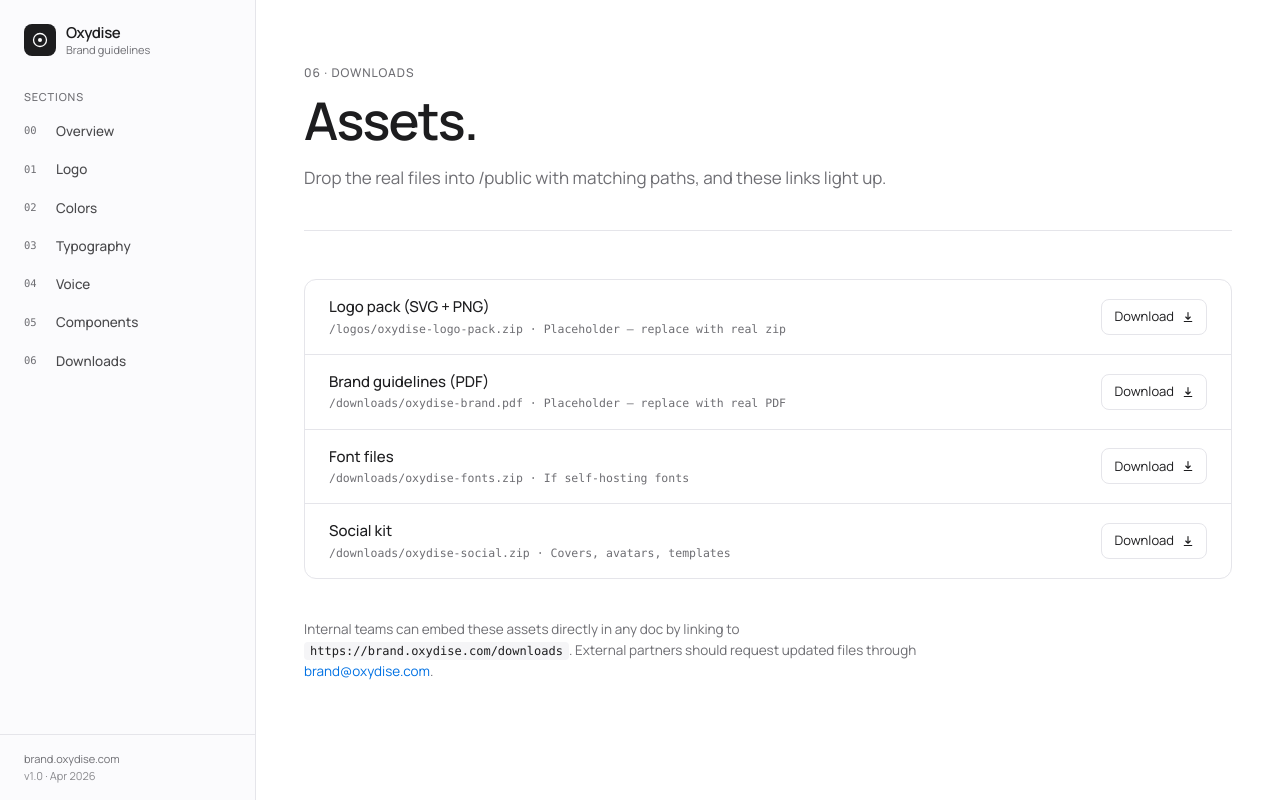
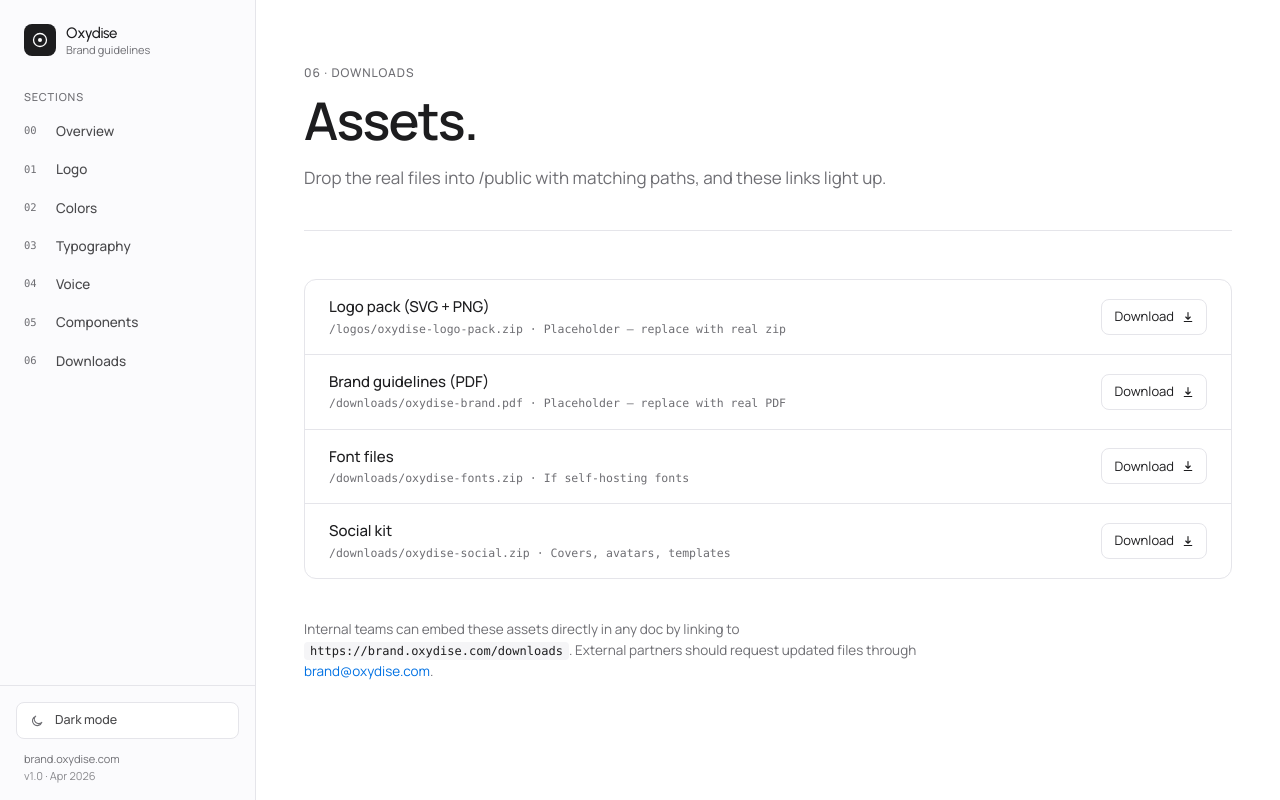
Before and after one commit to RIIFACE/oxydise-brand, a Next.js app: page /downloads in a window 1280 px wide. Built offline with nearby package versions, Linux system fonts and the light colour scheme.

Commit message:
Add dark mode: CSS-variable color tokens, theme toggle, no-flash boot

```diff
--- a/app/globals.css
+++ b/app/globals.css
@@ -4,12 +4,38 @@
 
 :root {
   color-scheme: light;
+  --color-bg:      255 255 255;
+  --color-panel:   251 251 253;
+  --color-surface: 245 245 247;
+  --color-line:    229 229 234;
+  --color-ink:      29  29  31;
+  --color-muted:   110 110 115;
+  --color-primary:   0 113 227;
+  --color-accent:  255 106  61;
+
+  --scrollbar-thumb: rgba(0, 0, 0, 0.14);
+  --scrollbar-thumb-hover: rgba(0, 0, 0, 0.24);
+  --scrollbar-border: #FFFFFF;
+}
+
+html.dark {
+  color-scheme: dark;
+  --color-bg:       11  11  13;
+  --color-panel:    21  21  24;
+  --color-surface:  29  29  31;
+  --color-line:     44  44  46;
+  --color-ink:     245 245 247;
+  --color-muted:   152 152 157;
+  --color-primary:  10 132 255;
+  --color-accent:  255 122  77;
+
+  --scrollbar-thumb: rgba(255, 255, 255, 0.14);
+  --scrollbar-thumb-hover: rgba(255, 255, 255, 0.28);
+  --scrollbar-border: #0B0B0D;
 }
 
 html,
 body {
-  background-color: #FFFFFF;
-  color: #1D1D1F;
   -webkit-font-smoothing: antialiased;
   -moz-osx-font-smoothing: grayscale;
   text-rendering: optimizeLegibility;
@@ -20,29 +46,21 @@ html {
 }
 
 ::selection {
-  background: rgba(0, 113, 227, 0.15);
-  color: #0071E3;
+  background: rgb(var(--color-primary) / 0.18);
+  color: rgb(var(--color-primary));
 }
 
 :focus-visible {
   outline: none;
-  box-shadow: 0 0 0 3px rgba(0, 113, 227, 0.25);
+  box-shadow: 0 0 0 3px rgb(var(--color-primary) / 0.25);
   border-radius: 6px;
 }
 
-/* Scrollbar — subtle, macOS-like */
-::-webkit-scrollbar {
-  width: 10px;
-  height: 10px;
+::-webkit-scrollbar { width: 10px; height: 10px; }
+::-webkit-scrollbar-track { background: transparent; }
+::-webkit-scrollbar-thumb {
+  background: var(--scrollbar-thumb);
+  border-radius: 10px;
+  border: 2px solid var(--scrollbar-border);
 }
-::-webkit-scrollbar-track {
-  background: transparent;
-}
-::-webkit-scrollbar-thumb {
-  background: rgba(0, 0, 0, 0.14);
-  border-radius: 10px;
-  border: 2px solid #FFFFFF;
-}
-::-webkit-scrollbar-thumb:hover {
-  background: rgba(0, 0, 0, 0.24);
-}
+::-webkit-scrollbar-thumb:hover { background: var(--scrollbar-thumb-hover); }
--- a/app/layout.jsx
+++ b/app/layout.jsx
@@ -30,9 +30,15 @@ export const metadata = {
   },
 };
 
+// Runs before hydration to avoid a light→dark flash.
+const themeScript = `(function(){try{var s=localStorage.getItem('theme');var m=window.matchMedia('(prefers-color-scheme: dark)').matches;if(s==='dark'||(!s&&m))document.documentElement.classList.add('dark');}catch(e){}})();`;
+
 export default function RootLayout({ children }) {
   return (
-    <html lang="en" className={`${sans.variable} ${display.variable}`}>
+    <html lang="en" className={`${sans.variable} ${display.variable}`} suppressHydrationWarning>
+      <head>
+        <script dangerouslySetInnerHTML={{ __html: themeScript }} />
+      </head>
       <body className="bg-bg text-ink font-sans">
         <div className="flex min-h-screen">
           <Sidebar />
--- a/components/Sidebar.jsx
+++ b/components/Sidebar.jsx
@@ -1,5 +1,6 @@
 import Link from 'next/link';
 import { brand } from '@/lib/brand.config';
+import ThemeToggle from './ThemeToggle';
 
 const sections = [
   { href: '/',           label: 'Overview',    number: '00' },
@@ -17,7 +18,7 @@ export default function Sidebar() {
       <div className="flex items-center gap-2.5 px-6 py-6">
         <Mark />
         <div className="leading-tight">
-          <p className="text-[15px] font-semibold tracking-tight text-ink">{brand.name}</p>
+          <p className="font-display text-[15px] font-medium tracking-tight text-ink">{brand.name}</p>
           <p className="text-[11px] text-muted">Brand guidelines</p>
         </div>
       </div>
@@ -43,13 +44,14 @@ export default function Sidebar() {
         </ul>
       </nav>
 
-      <div className="border-t border-line px-6 py-4">
-        <p className="text-[11px] text-muted">
-          {brand.domain}
-        </p>
-        <p className="text-[11px] text-muted/80">
-          v1.0 · {new Date().toLocaleDateString('en-US', { month: 'short', year: 'numeric' })}
-        </p>
+      <div className="space-y-3 border-t border-line px-4 py-4">
+        <ThemeToggle />
+        <div className="px-2">
+          <p className="text-[11px] text-muted">{brand.domain}</p>
+          <p className="text-[11px] text-muted/80">
+            v1.0 · {new Date().toLocaleDateString('en-US', { month: 'short', year: 'numeric' })}
+          </p>
+        </div>
       </div>
     </aside>
   );
--- /dev/null
+++ b/components/ThemeToggle.jsx
@@ -0,0 +1,54 @@
+'use client';
+
+import { useEffect, useState } from 'react';
+
+export default function ThemeToggle() {
+  const [theme, setTheme] = useState('light');
+  const [mounted, setMounted] = useState(false);
+
+  useEffect(() => {
+    setTheme(document.documentElement.classList.contains('dark') ? 'dark' : 'light');
+    setMounted(true);
+  }, []);
+
+  function toggle() {
+    const next = theme === 'dark' ? 'light' : 'dark';
+    setTheme(next);
+    document.documentElement.classList.toggle('dark', next === 'dark');
+    try { localStorage.setItem('theme', next); } catch (e) {}
+  }
+
+  const isDark = mounted && theme === 'dark';
+  const label = mounted ? (isDark ? 'Light mode' : 'Dark mode') : 'Theme';
+
+  return (
+    <button
+      type="button"
+      onClick={toggle}
+      aria-label={mounted ? `Switch to ${isDark ? 'light' : 'dark'} mode` : 'Switch theme'}
+      className="group flex w-full items-center gap-2.5 rounded-lg border border-line bg-bg px-3 py-2 text-[12.5px] font-medium text-ink/80 transition-colors hover:bg-surface hover:text-ink"
+    >
+      <span className="flex h-4 w-4 items-center justify-center text-muted group-hover:text-ink">
+        {isDark ? <SunIcon /> : <MoonIcon />}
+      </span>
+      <span>{label}</span>
+    </button>
+  );
+}
+
+function SunIcon() {
+  return (
+    <svg width="14" height="14" viewBox="0 0 16 16" fill="none" aria-hidden>
+      <circle cx="8" cy="8" r="3" stroke="currentColor" strokeWidth="1.3" />
+      <path d="M8 1v2M8 13v2M1 8h2M13 8h2M3.2 3.2l1.4 1.4M11.4 11.4l1.4 1.4M3.2 12.8l1.4-1.4M11.4 4.6l1.4-1.4" stroke="currentColor" strokeWidth="1.3" strokeLinecap="round" />
+    </svg>
+  );
+}
+
+function MoonIcon() {
+  return (
+    <svg width="14" height="14" viewBox="0 0 16 16" fill="none" aria-hidden>
+      <path d="M13.5 9.5A5.5 5.5 0 116.5 2.5a4.5 4.5 0 007 7z" stroke="currentColor" strokeWidth="1.3" strokeLinejoin="round" />
+    </svg>
+  );
+}
--- a/lib/brand.config.js
+++ b/lib/brand.config.js
@@ -1,9 +1,9 @@
 /**
  * Oxydise brand tokens — single source of truth.
  *
- * When you swap in the real assets, edit this file and the whole site updates.
- * Colors are also consumed by tailwind.config.js, so Tailwind utilities like
- * `bg-primary`, `text-ink`, `border-line` will reflect any changes here.
+ * Each color ships a light and dark hex. Tailwind utilities (`bg-bg`,
+ * `text-ink`, `border-line`…) read through CSS variables defined in
+ * `app/globals.css`, so the whole site flips via `html.dark`.
  */
 
 const brand = {
@@ -11,20 +11,18 @@ const brand = {
   tagline: 'The official brand guidelines.',
   domain: 'brand.oxydise.com',
 
-  // Light, Apple-like palette.
   colors: {
-    bg:       { name: 'Canvas',    hex: '#FFFFFF', rgb: '255 255 255', usage: 'Page background' },
-    panel:    { name: 'Mist',      hex: '#FBFBFD', rgb: '251 251 253', usage: 'Panels, sidebars, subtle fills' },
-    surface:  { name: 'Fog',       hex: '#F5F5F7', rgb: '245 245 247', usage: 'Cards, hover states' },
-    line:     { name: 'Hairline',  hex: '#E5E5EA', rgb: '229 229 234', usage: 'Dividers, borders' },
-    ink:      { name: 'Ink',       hex: '#1D1D1F', rgb: '29 29 31',    usage: 'Headlines, body text' },
-    muted:    { name: 'Slate',     hex: '#6E6E73', rgb: '110 110 115', usage: 'Secondary text, captions' },
-    primary:  { name: 'Signal',    hex: '#0071E3', rgb: '0 113 227',   usage: 'Primary actions, links' },
-    accent:   { name: 'Ember',     hex: '#FF6A3D', rgb: '255 106 61',  usage: 'Brand accent, highlights' },
+    bg:      { name: 'Canvas',   hex: '#FFFFFF', dark: '#0B0B0D', rgb: '255 255 255', darkRgb: '11 11 13',    usage: 'Page background' },
+    panel:   { name: 'Mist',     hex: '#FBFBFD', dark: '#151518', rgb: '251 251 253', darkRgb: '21 21 24',    usage: 'Panels, sidebars, subtle fills' },
+    surface: { name: 'Fog',      hex: '#F5F5F7', dark: '#1D1D1F', rgb: '245 245 247', darkRgb: '29 29 31',    usage: 'Cards, hover states' },
+    line:    { name: 'Hairline', hex: '#E5E5EA', dark: '#2C2C2E', rgb: '229 229 234', darkRgb: '44 44 46',    usage: 'Dividers, borders' },
+    ink:     { name: 'Ink',      hex: '#1D1D1F', dark: '#F5F5F7', rgb: '29 29 31',    darkRgb: '245 245 247', usage: 'Headlines, body text' },
+    muted:   { name: 'Slate',    hex: '#6E6E73', dark: '#98989D', rgb: '110 110 115',  darkRgb: '152 152 157', usage: 'Secondary text, captions' },
+    primary: { name: 'Signal',   hex: '#0071E3', dark: '#0A84FF', rgb: '0 113 227',    darkRgb: '10 132 255',  usage: 'Primary actions, links' },
+    accent:  { name: 'Ember',    hex: '#FF6A3D', dark: '#FF7A4D', rgb: '255 106 61',   darkRgb: '255 122 77',  usage: 'Brand accent, highlights' },
   },
 
   typography: {
-    // Two families. Urbanist for display, Manrope for body.
     display: {
       family: 'Urbanist',
       fallback: '-apple-system, BlinkMacSystemFont, "SF Pro Display", system-ui, sans-serif',
--- a/tailwind.config.js
+++ b/tailwind.config.js
@@ -1,7 +1,6 @@
-const { brand } = require('./lib/brand.config.js');
-
 /** @type {import('tailwindcss').Config} */
 module.exports = {
+  darkMode: 'class',
   content: [
     './app/**/*.{js,jsx,ts,tsx}',
     './components/**/*.{js,jsx,ts,tsx}',
@@ -9,26 +8,24 @@ module.exports = {
   theme: {
     extend: {
       colors: {
-        bg: brand.colors.bg.hex,
-        panel: brand.colors.panel.hex,
-        surface: brand.colors.surface.hex,
-        line: brand.colors.line.hex,
-        ink: brand.colors.ink.hex,
-        muted: brand.colors.muted.hex,
-        primary: brand.colors.primary.hex,
-        accent: brand.colors.accent.hex,
+        bg:      'rgb(var(--color-bg) / <alpha-value>)',
+        panel:   'rgb(var(--color-panel) / <alpha-value>)',
+        surface: 'rgb(var(--color-surface) / <alpha-value>)',
+        line:    'rgb(var(--color-line) / <alpha-value>)',
+        ink:     'rgb(var(--color-ink) / <alpha-value>)',
+        muted:   'rgb(var(--color-muted) / <alpha-value>)',
+        primary: 'rgb(var(--color-primary) / <alpha-value>)',
+        accent:  'rgb(var(--color-accent) / <alpha-value>)',
       },
       fontFamily: {
         display: ['var(--font-display)', '-apple-system', 'BlinkMacSystemFont', 'SF Pro Display', 'system-ui', 'sans-serif'],
-        sans: ['var(--font-sans)', '-apple-system', 'BlinkMacSystemFont', 'SF Pro Text', 'system-ui', 'sans-serif'],
-        mono: ['ui-monospace', 'SFMono-Regular', 'Menlo', 'monospace'],
+        sans:    ['var(--font-sans)',    '-apple-system', 'BlinkMacSystemFont', 'SF Pro Text',    'system-ui', 'sans-serif'],
+        mono:    ['ui-monospace', 'SFMono-Regular', 'Menlo', 'monospace'],
       },
-      letterSpacing: {
-        tightest: '-0.04em',
-      },
+      letterSpacing: { tightest: '-0.04em' },
       boxShadow: {
-        card: '0 1px 2px rgba(0,0,0,0.04)',
-        focus: '0 0 0 3px rgba(0,113,227,0.25)',
+        card:  '0 1px 2px rgba(0,0,0,0.04)',
+        focus: '0 0 0 3px rgb(var(--color-primary) / 0.25)',
       },
     },
   },
```
